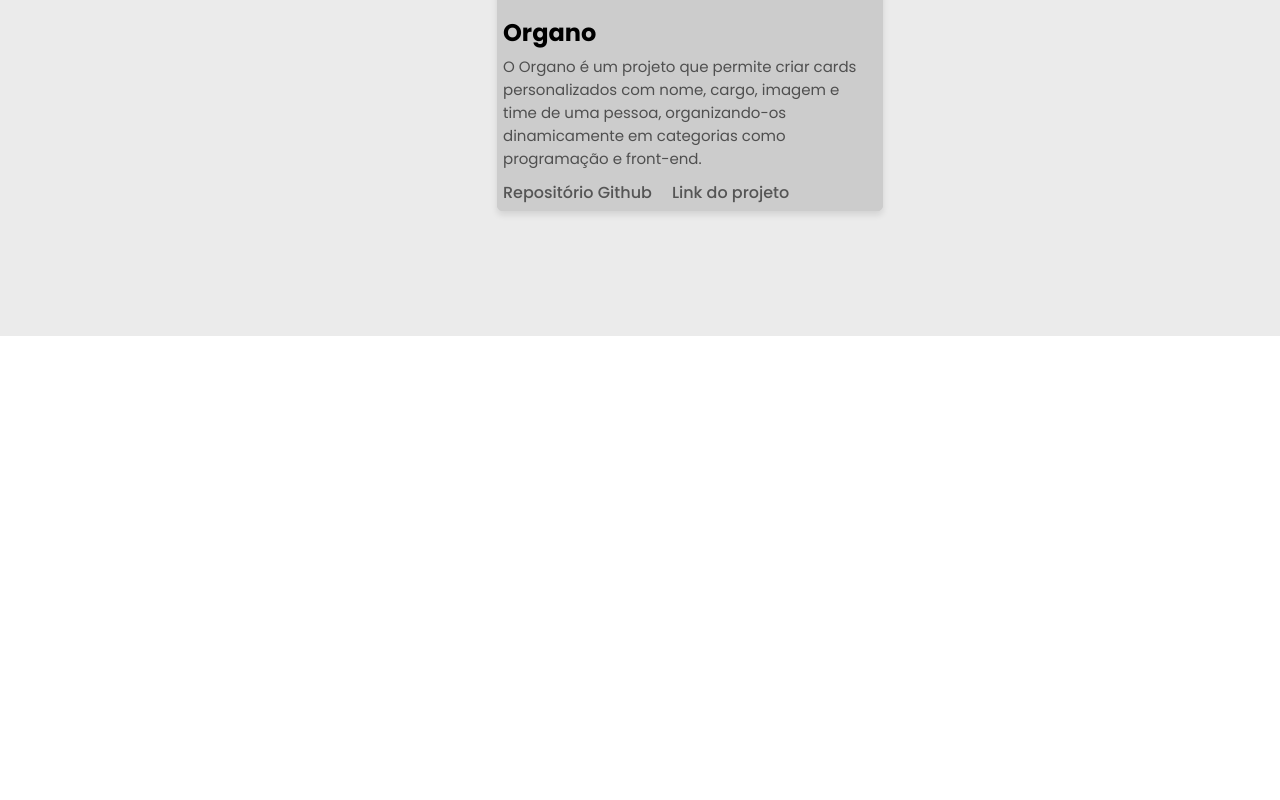
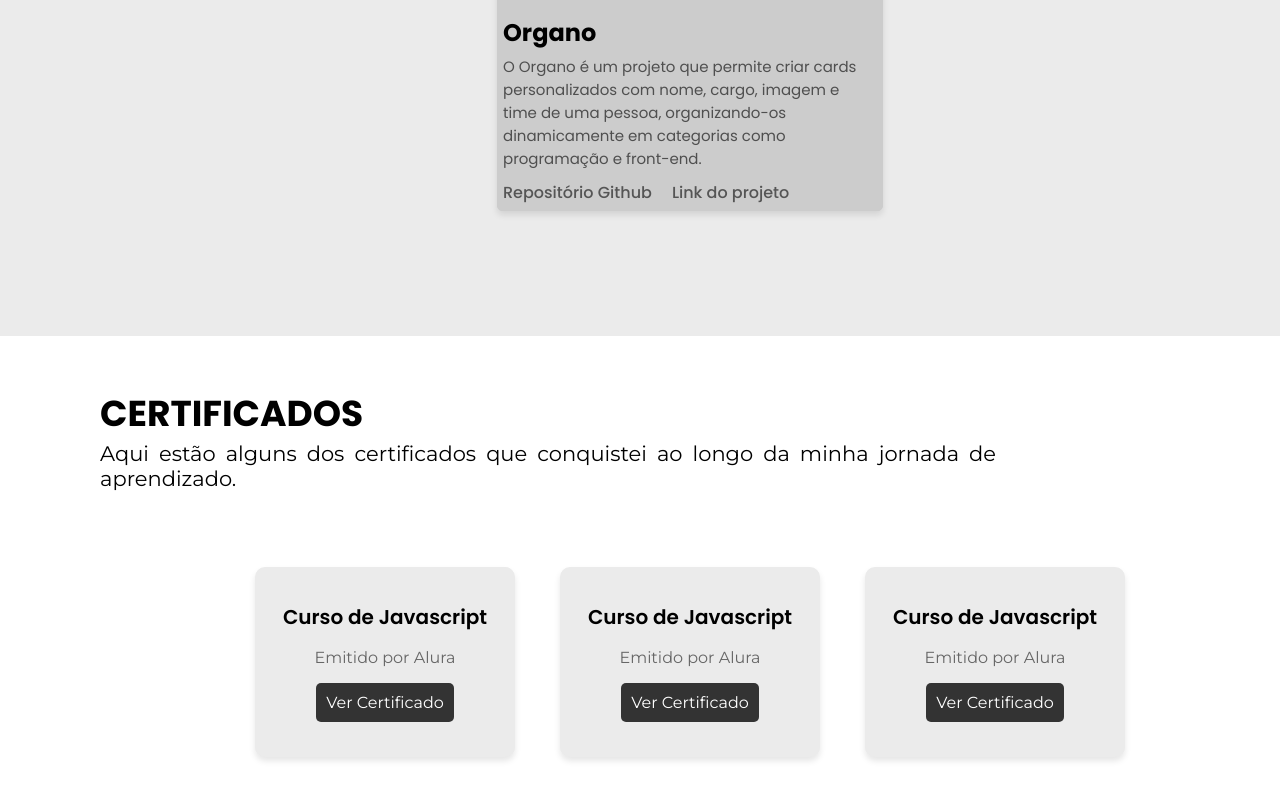
Before and after one commit to felipesora/portifolio-pessoal, a React (Vite) app in the folder portifolio/: page / in a window 1280 px wide. Shown: the part 3165-3965 px from the top of the page. Before the commit the page ends 3501 px from the top, so only its background shows below. Built offline with nearby package versions, Linux system fonts and the light colour scheme.

Commit message:
Criando os card dos certificados

```diff
--- a/portifolio/src/App.jsx
+++ b/portifolio/src/App.jsx
@@ -1,5 +1,6 @@
 import './App.css'
 import Cabecalho from './componentes/Cabecalho'
+import Certificados from './componentes/Certificados';
 import Habilidades from './componentes/Habilidades';
 import Projetos from './componentes/Projetos';
 import SobreMim from './componentes/SobreMim'
@@ -19,11 +20,13 @@ function App() {
       scrollSobreMim={() => scrollToSection('sobre_mim')}
       scrollHabilidades={() => scrollToSection('habilidades')}
       scrollProjetos={() => scrollToSection('projetos')}
+      scrollCertificados={() => scrollToSection('certificados')}
       />
       <main>
         <SobreMim />
         <Habilidades />
         <Projetos />
+        <Certificados />
       </main>
 
     </>
--- a/portifolio/src/componentes/Cabecalho/index.jsx
+++ b/portifolio/src/componentes/Cabecalho/index.jsx
@@ -8,7 +8,7 @@ const Cabecalho = (props) => {
                 <button onClick={props.scrollSobreMim}>Sobre mim</button>
                 <button onClick={props.scrollHabilidades}>Habilidades</button>
                 <button onClick={props.scrollProjetos}>Projetos</button>
-                <button>Certificados</button>
+                <button onClick={props.scrollCertificados}>Certificados</button>
                 <button>Fale comigo</button>
             </div>
             <div className='boas_vindas'>
--- /dev/null
+++ b/portifolio/src/componentes/CardCertificados/CardCertificados.css
@@ -0,0 +1,45 @@
+.card_certificado{
+    background-color: #EBEBEB;
+    display: flex;
+    flex-direction: column;
+    align-items: center;
+    justify-content: center;
+    gap: 16px;
+    width: 220px;
+    padding: 35px 20px;
+    border-radius: 10px;
+    box-shadow: 0 4px 6px rgba(0, 0, 0, 0.1);
+    transition: transform 0.3s ease, box-shadow 0.3s ease;
+}
+
+.card_certificado:hover{
+    transform: translateY(-5px);
+    box-shadow: 0 6px 10px rgba(0, 0, 0, 0.15);
+}
+
+.card_certificado h2{
+    font-family: var(--fonte-principal);
+    font-weight: 600;
+    font-size: 20px;
+}
+
+.card_certificado p{
+    font-family: var(--fonte-secundaria);
+    color: #666666;
+    font-size: 16px;
+}
+
+.card_certificado a{
+    font-family: var(--fonte-secundaria);
+    background-color: #333333;
+    text-decoration: none;
+    color: #ffffff;
+    padding: 10px;
+    border-radius: 5px;
+    transition: background-color 0.3s ease;
+}
+
+.card_certificado a:hover{
+    background-color: #000000;
+    border-color: #000000;
+}
--- /dev/null
+++ b/portifolio/src/componentes/CardCertificados/index.jsx
@@ -0,0 +1,13 @@
+import './CardCertificados.css'
+
+const CardCertificados = (props) => {
+    return(
+        <div className='card_certificado'>
+            <h2>Curso de Javascript</h2>
+            <p>Emitido por Alura</p>
+            <a href="#">Ver Certificado</a>
+        </div>
+    )
+}
+
+export default CardCertificados
--- /dev/null
+++ b/portifolio/src/componentes/Certificados/Certificados.css
@@ -0,0 +1,24 @@
+#certificados{
+    background-color: #ffffff;
+    padding: 50px 0 125px 100px;
+}
+
+#certificados h1{
+    font-family: var(--fonte-principal);
+    font-size: 36px;
+}
+
+#certificados .texto_certificados {
+    font-family: var(--fonte-secundaria);
+    font-size: 21px;
+    width: 70vw;
+    text-align: justify;
+}
+
+.div_certificados{
+    margin-top: 76px;
+    display: flex;
+    gap: 45px;
+    align-items: center;
+    justify-content: center;
+}
--- /dev/null
+++ b/portifolio/src/componentes/Certificados/index.jsx
@@ -0,0 +1,18 @@
+import CardCertificados from '../CardCertificados'
+import './Certificados.css'
+
+const Certificados = () => {
+    return(
+        <div id='certificados'>
+            <h1>CERTIFICADOS</h1>
+            <p className='texto_certificados'>Aqui estão alguns dos certificados que conquistei ao longo da minha jornada de aprendizado.</p>
+            <div className='div_certificados'>
+                <CardCertificados />
+                <CardCertificados />
+                <CardCertificados />
+            </div>
+        </div>
+    )
+}
+
+export default Certificados
```
